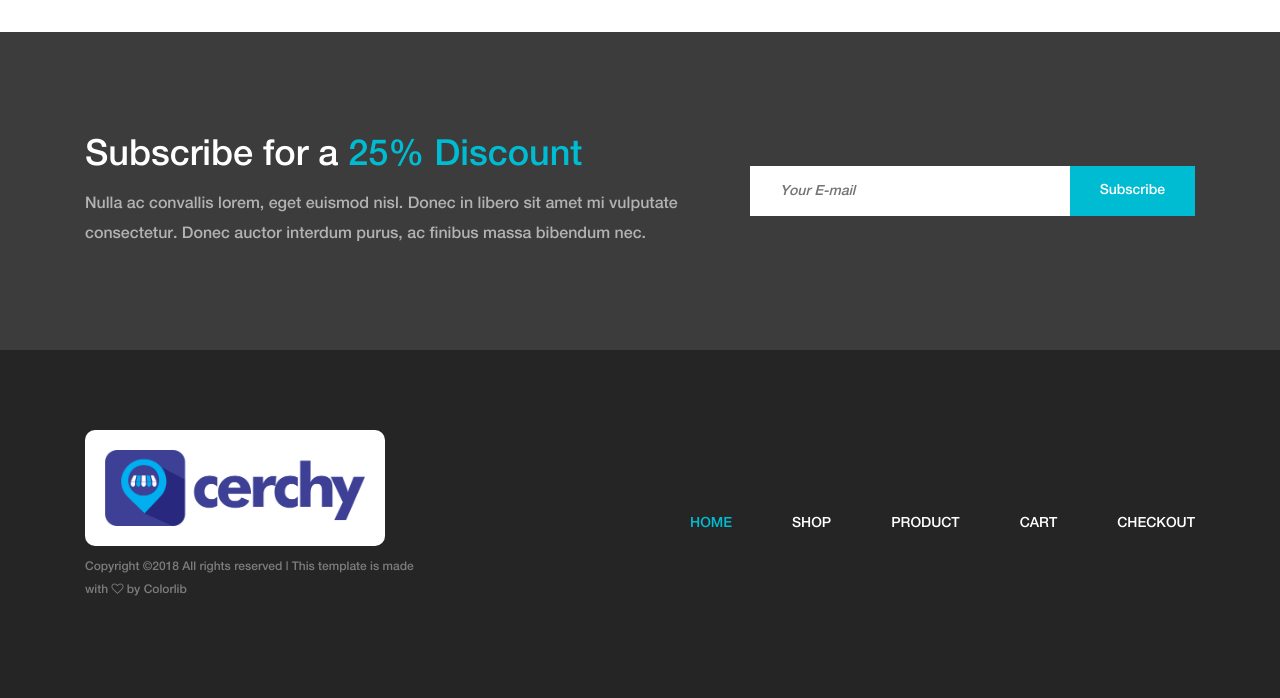
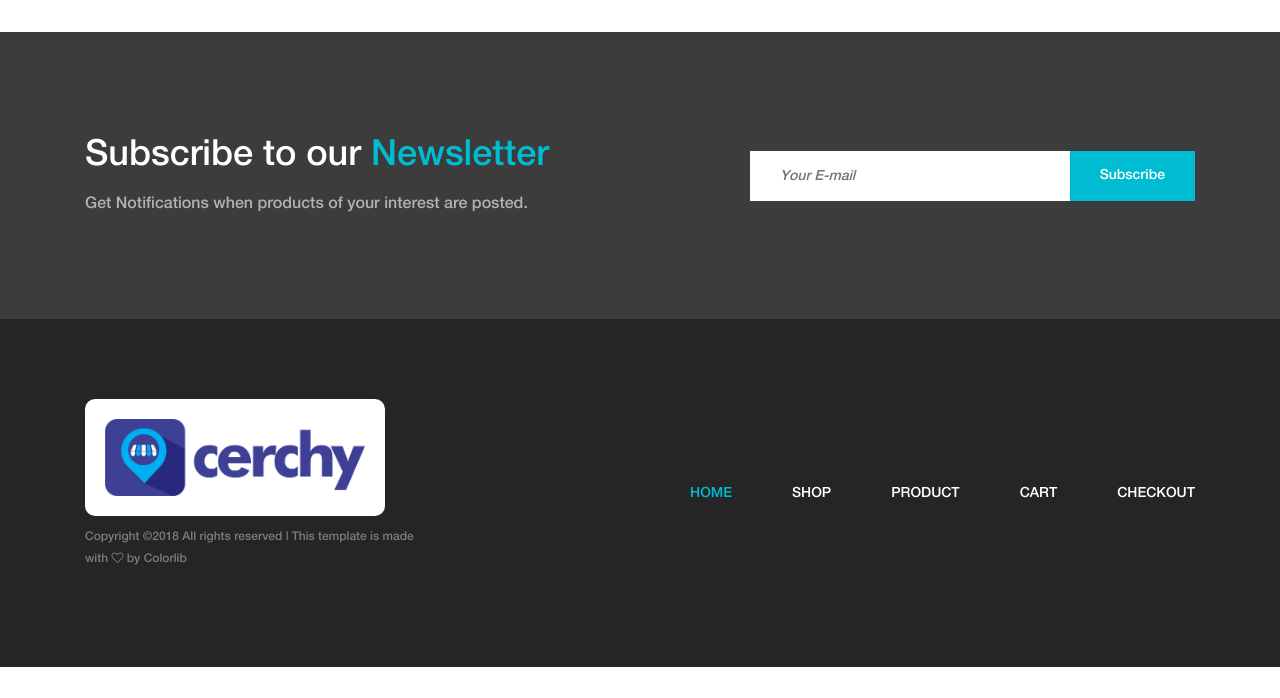
Before and after one commit to MartinsOnuoha/cerchy, a plain HTML site: page index-cerchy.html in a window 1280 px wide. Shown: the part 1027-1725 px from the top of the page. After the commit the page ends 1694 px from the top, so only its background shows below. Drawn offline with Linux system fonts and the light colour scheme.

Commit message:
update cerchy shop

```diff
--- a/index-cerchy.html
+++ b/index-cerchy.html
@@ -230,8 +230,8 @@
                 <!-- Newsletter Text -->
                 <div class="col-12 col-lg-6 col-xl-7">
                     <div class="newsletter-text mb-100">
-                        <h2>Subscribe for a <span>25% Discount</span></h2>
-                        <p>Nulla ac convallis lorem, eget euismod nisl. Donec in libero sit amet mi vulputate consectetur. Donec auctor interdum purus, ac finibus massa bibendum nec.</p>
+                        <h2>Subscribe to our <span>Newsletter</span></h2>
+                        <p>Get Notifications when products of your interest are posted.</p>
                     </div>
                 </div>
                 <!-- Newsletter Form -->
```
